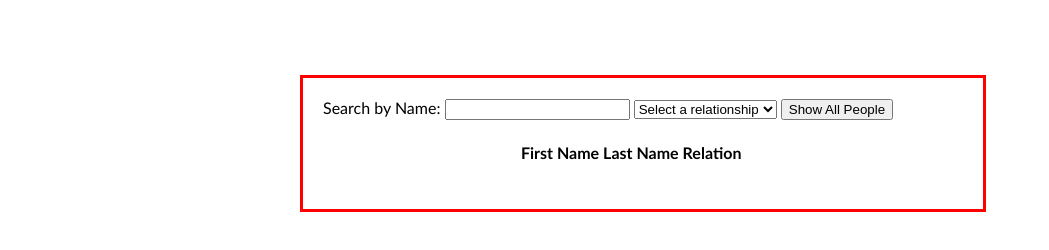
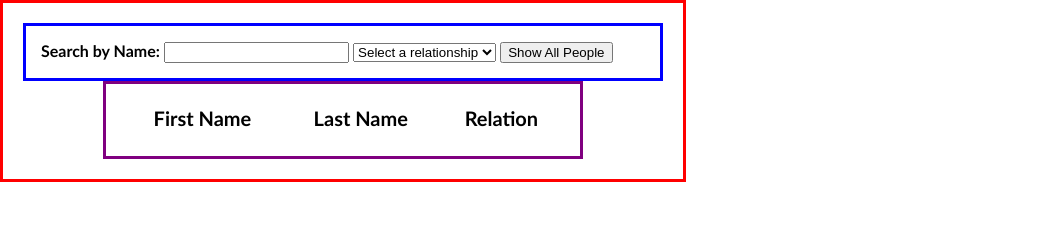
Before and after one commit to micah-rose/csis-2470, a plain HTML site: page AJAX-JSON-FamilyAndFriend/familyandfriends.html in a window 1280 px wide. Shown: the whole page, without its empty margins (0-1049 px from the left). Drawn offline with Linux system fonts and the light colour scheme.

Commit message:
worked on more styling

```diff
--- a/AJAX-JSON-FamilyAndFriend/familyandfriends.css
+++ b/AJAX-JSON-FamilyAndFriend/familyandfriends.css
@@ -7,14 +7,28 @@ body {
   border: solid 3px red;
   display: inline-block;
   margin: auto;
-  margin-left: 300px;
-  margin-top: 75px;
   width: 50%;
   padding: 20px;
 }
 
+label {
+  font-weight: bold;
+}
+
+.search-stuff {
+  border: solid 3px blue;
+  padding: 15px;
+}
+
 table {
-  align-content: center;
-  margin-left: 175px;
-  padding: 20px;
+  border: solid 3px purple;
+  padding: 15px;
+  width: 75%;
+  text-align: center;
+  margin: auto;
 }
+
+th {
+  font-size: 20px;
+  padding: 5px;
+}
--- a/AJAX-JSON-FamilyAndFriend/familyandfriends.html
+++ b/AJAX-JSON-FamilyAndFriend/familyandfriends.html
@@ -101,10 +101,12 @@ and open the template in the editor.
   </head>
   <body>
     <div>
-      <label>Search by Name:</label>
-      <input type="text" id="search" onkeyup="typeFilter(this.value)" />
-      <select id="sel" onchange="selChange()"></select>
-      <input type="button" value="Show All People" onclick="loadDoc()" />
+      <div class="search-stuff">
+        <label>Search by Name:</label>
+        <input type="text" id="search" onkeyup="typeFilter(this.value)" />
+        <select id="sel" onchange="selChange()"></select>
+        <input type="button" value="Show All People" onclick="loadDoc()" />
+      </div>
       <table>
         <thead>
           <tr>
```
